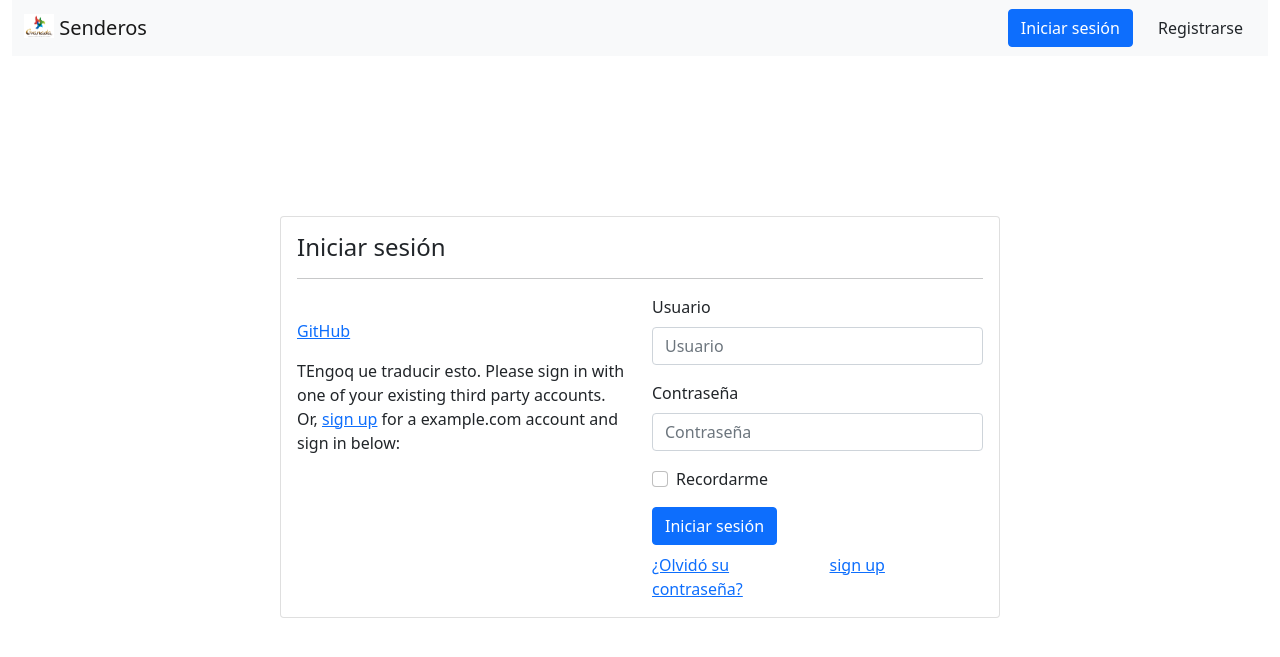
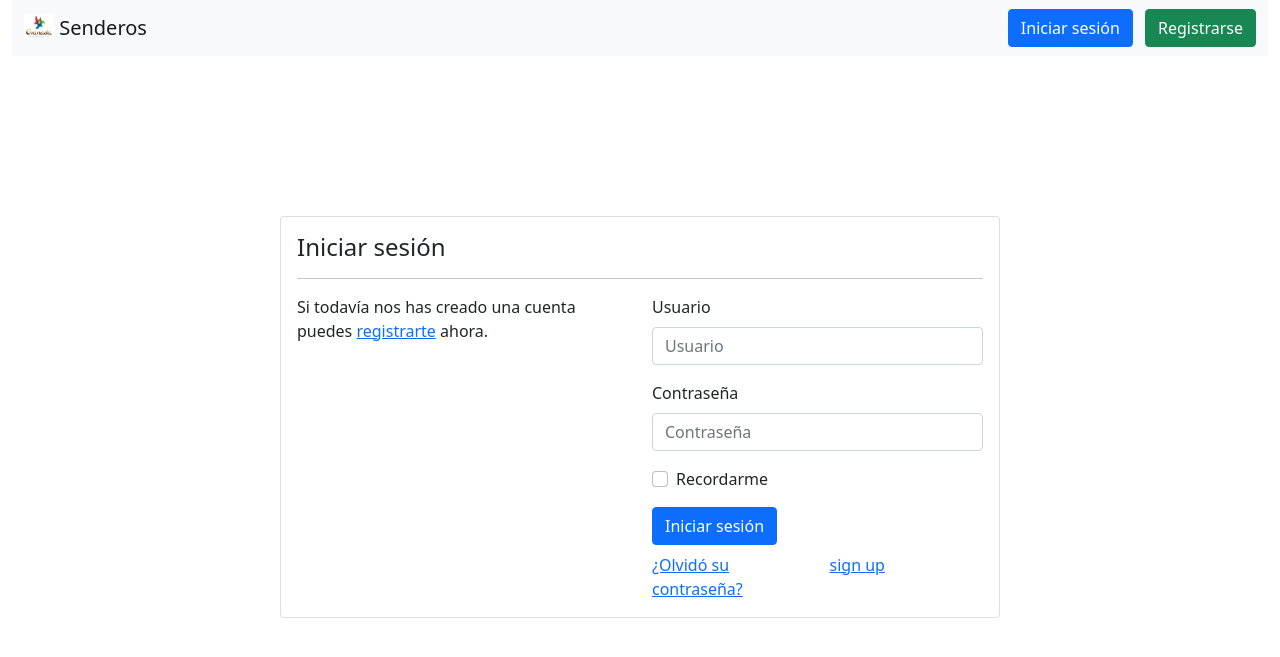
Before and after one commit to PedroMFC/SSBW, a Django app: page /accounts/login/ in a window 1280 px wide. Shown: the top 657 px of the page. Run offline with Django 3.2, Linux system fonts and the light colour scheme; some libraries are stand-ins or nearby versions.

Commit message:
Tarea 5 - upgrade htmls

```diff
--- a/senderos/templates/account/login.html
+++ b/senderos/templates/account/login.html
@@ -26,18 +26,8 @@
 
                             {% if socialaccount_providers %}
 
-                            <div class="socialaccount_ballot">
-
-                                <ul class="socialaccount_providers mt-4 list-unstyled">
-                                    {% include "socialaccount/snippets/provider_list.html" with process="login" %}
-                                </ul>
-
-                                <!--<div class="login-or">{% trans 'or' %}</div>-->
-
-                            </div>
-                                <p>{% blocktrans with site.name as site_name %}TEngoq ue traducir esto. Please sign in with one
-                                of your existing third party accounts. Or, <a href="{{ signup_url }}">sign up</a>
-                                for a {{ site_name }} account and sign in below:{% endblocktrans %}</p>
+                                <p> {% blocktrans %} Si todavía nos has creado una cuenta puedes <a href="{{ signup_url }}">registrarte</a>
+                                ahora. {% endblocktrans %}</p>
 
 
                             {% include "socialaccount/snippets/login_extra.html" %}
--- a/senderos/templates/account/signup.html
+++ b/senderos/templates/account/signup.html
@@ -28,7 +28,7 @@
                         {% endif %}
                         <button type="submit" class="btn btn-primary btn-block">{% trans "Sign Up" %} &raquo;</button>
                     </form>
-                    <p>{% blocktrans %}Already have an account? Then please <a href="{{ login_url }}">sign in</a>.
+                    <p>{% blocktrans %}¿Ya estás registrado? Prueba a <a href="{{ login_url }}">entrar</a>.
                         {% endblocktrans %}</p>
                 </div>
             </div>
--- a/senderos/templates/base.html
+++ b/senderos/templates/base.html
@@ -27,7 +27,7 @@
                   {% else %}
                   <div class="button-box">
                     <a class="btn btn-primary me-2" href="{% url 'account_login' %}">Iniciar sesión</a>
-                    <a class="btn btn-succes" href="{% url 'account_signup' %}">Registrarse</a>
+                    <a class="btn btn-success" href="{% url 'account_signup' %}">Registrarse</a>
                   </div>
                   {% endif %}
                 </span>
```
Also changed, not shown: db.sqlite3.
